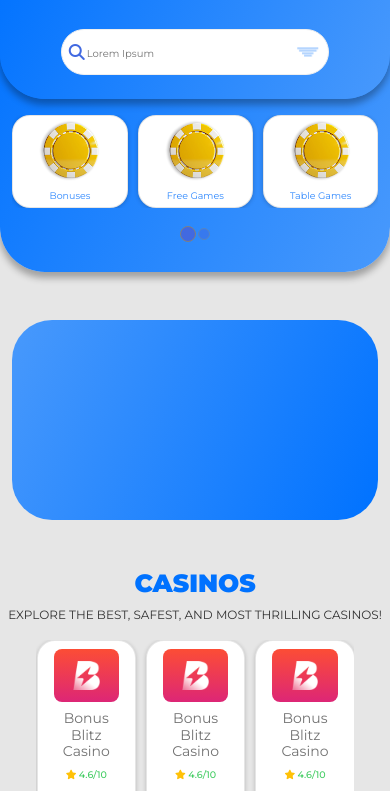
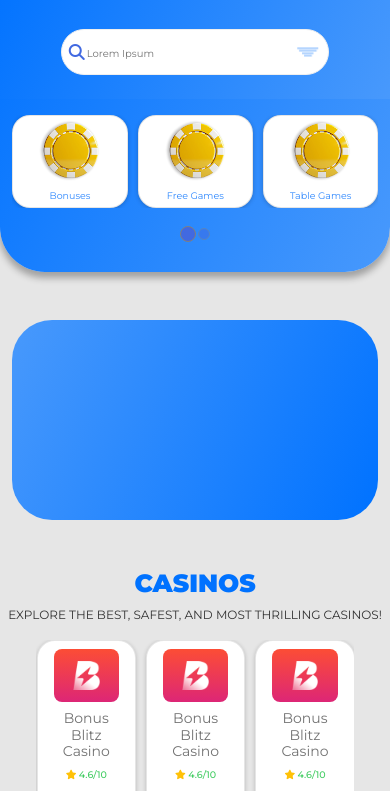
Before and after one commit to manishsinghbhakuni9/casino-games, a plain HTML site: page index.html in a window 390 px wide. Shown: the part 53-844 px from the top of the page. Drawn offline with nearby package versions, Linux system fonts and the light colour scheme.

Commit message:
Add files via upload

```diff
--- a/css/responsive.css
+++ b/css/responsive.css
@@ -24,7 +24,7 @@
         box-shadow: 0 5px 7px 1px rgba(0, 0, 0, .3); /* Smooth shadow effect */
     }
 
-    .borderBottomRadius100,#scrollNav{
+    .borderBottomRadius100{
         border-bottom-left-radius: 45px;
         border-bottom-right-radius: 45px;
         box-shadow: 0 5px 7px 1px rgba(0, 0, 0, .3); /* Smooth shadow effect */
--- a/css/style.css
+++ b/css/style.css
@@ -102,10 +102,10 @@ p{
 #navsect, #scrollNav{
     background-image: linear-gradient(115deg, #0072ff 0%, #4899fc 100%);
 }
-#scrollNav{
+/* #scrollNav{
     border-bottom-left-radius: 80px;
     border-bottom-right-radius: 80px;
-}
+} */
 .navbar-nav li a{
     color: #fff;
     font-size: 18px;
```
